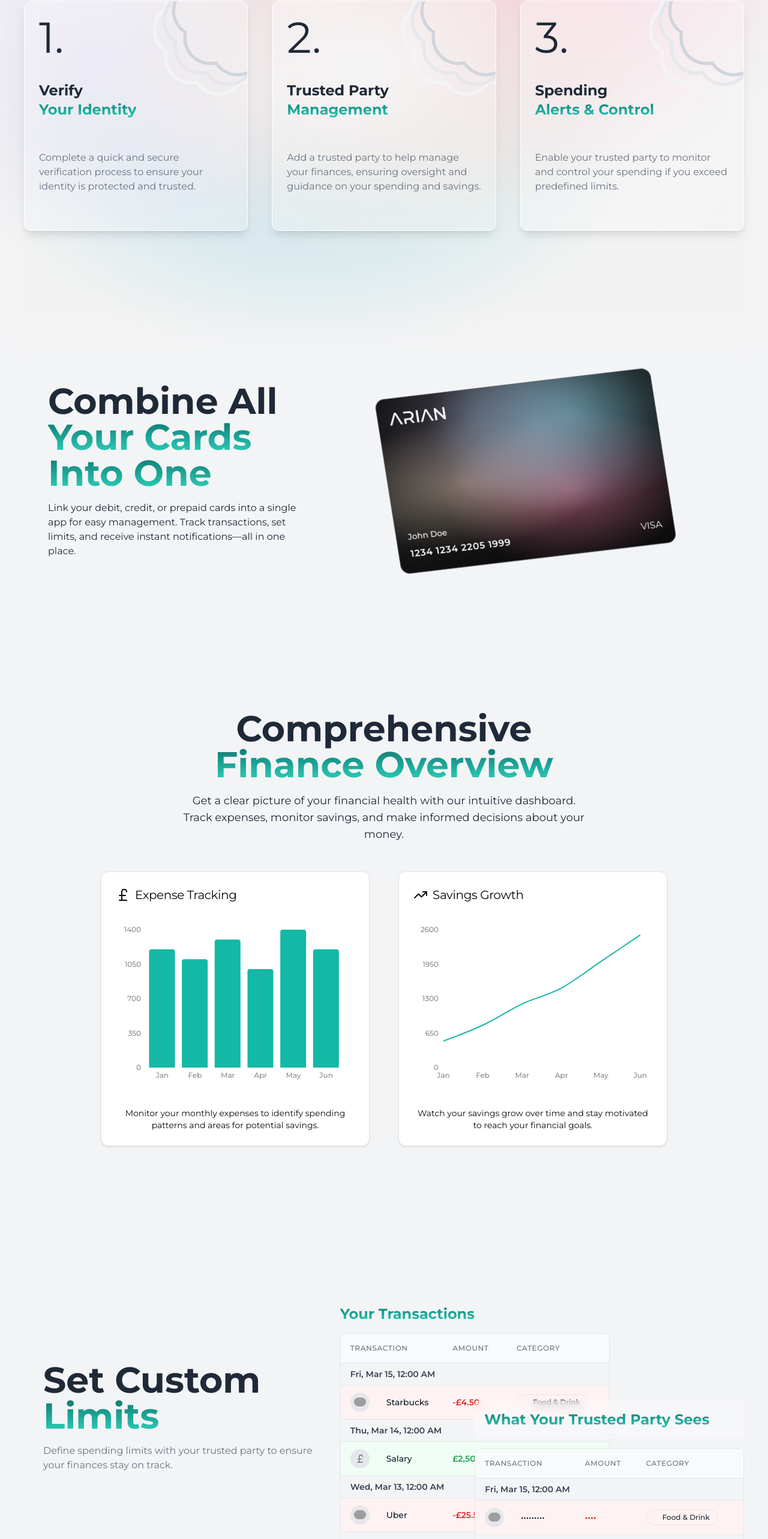
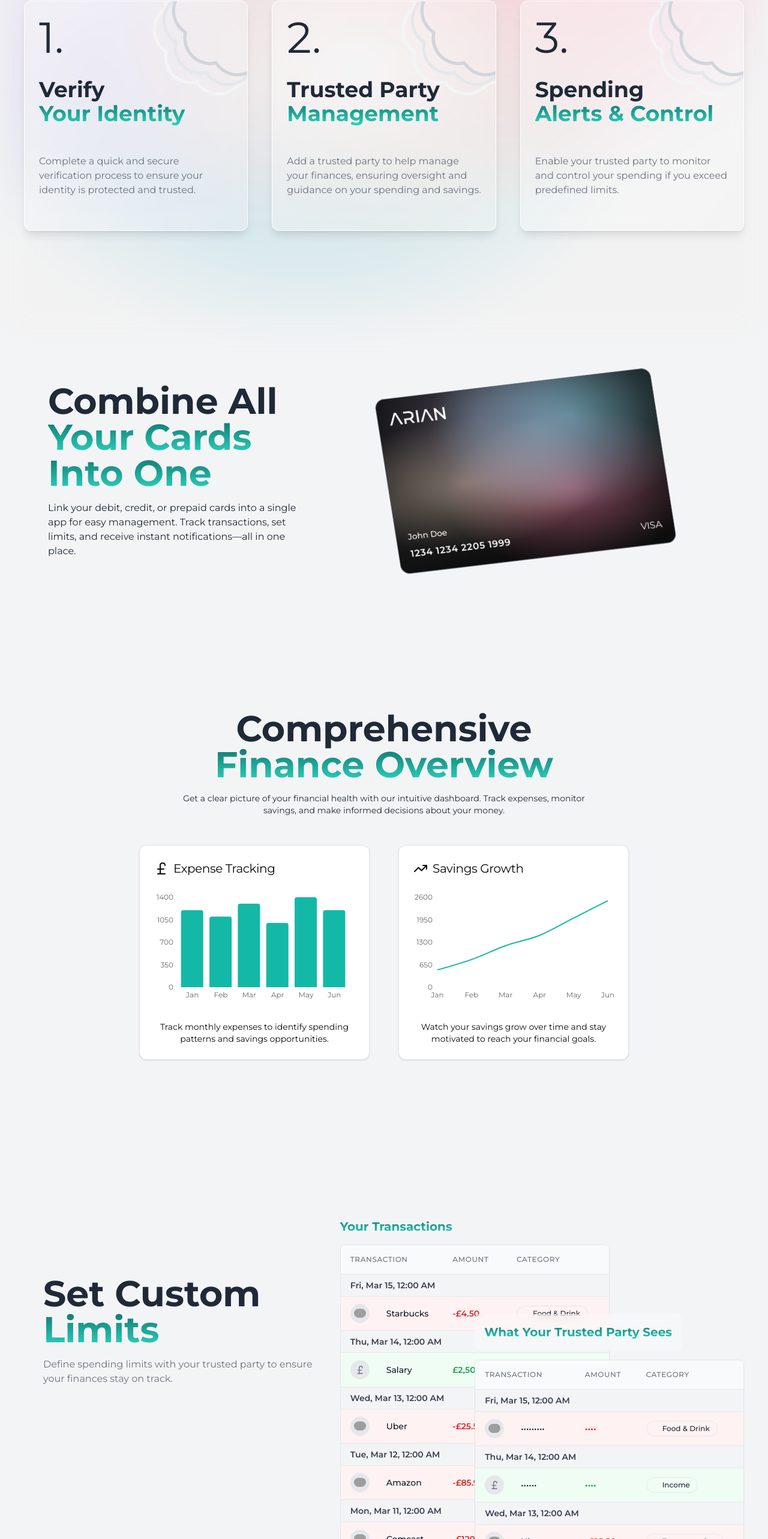
Before and after one commit to norvalbv/banking-app-website, a Next.js app: page / in a window 1280 px wide. Shown: the part 899-3465 px from the top of the page at 60% size. Built offline with nearby package versions, Linux system fonts and the light colour scheme; grey boxes are pictures that could not be loaded.

Commit message:
move responsive design

```diff
--- a/app/(main)/(home)/AccountSetupSteps/index.tsx
+++ b/app/(main)/(home)/AccountSetupSteps/index.tsx
@@ -15,17 +15,17 @@ const AccountSetupSteps = (): ReactElement => {
       <div className="flex flex-col items-center justify-center gap-6 md:gap-10 lg:flex-row">
         <Card
           cardKey="1."
-          headerProps={{ title: 'Verify', highlightedText: 'Your Identity', size: 'sm' }}
+          headerProps={{ title: 'Verify', highlightedText: 'Your Identity', size: 'md' }}
           paragraph={VERIFY_IDENTITY_DESCRIPTION}
         />
         <Card
           cardKey="2."
-          headerProps={{ title: 'Trusted Party', highlightedText: 'Management', size: 'sm' }}
+          headerProps={{ title: 'Trusted Party', highlightedText: 'Management', size: 'md' }}
           paragraph={TRUSTED_PARTY_DESCRIPTION}
         />
         <Card
           cardKey="3."
-          headerProps={{ title: 'Spending', highlightedText: 'Alerts & Control', size: 'sm' }}
+          headerProps={{ title: 'Spending', highlightedText: 'Alerts & Control', size: 'md' }}
           paragraph={ALERTS_DESCRIPTION}
         />
       </div>
--- a/app/(main)/(home)/AlertsSection/DataPoints/Transactions/index.tsx
+++ b/app/(main)/(home)/AlertsSection/DataPoints/Transactions/index.tsx
@@ -5,23 +5,21 @@ import React, { ReactElement } from 'react';
 
 const Transactions = (): ReactElement => {
   return (
-    <div className="relative grid h-full w-full grid-cols-1 grid-rows-7 gap-2 sm:grid-cols-5 place-items-center">
-      <div className="absolute left-0 top-20 w-2/3">
-        <Header highlightedText="Your Transactions" size="sm" />
+    <div className="relative grid h-[30rem] lg:h-full w-full grid-cols-1 grid-rows-7 gap-2 sm:grid-cols-5 place-items-center">
+      <div className="absolute left-0 top-0 w-full lg:top-20 md:w-2/3">
+        <Header highlightedText="Your Transactions" size="xs" />
         <TransactionsTable transactions={transactionMockData} />
       </div>
-      <div className="absolute right-0 top-60 w-2/3">
+      <div className="absolute right-0 top-20 w-full lg:top-60 md:w-2/3">
         <Header
           highlightedText="What Your Trusted Party Sees"
-          size="sm"
-          className="rounded-lg bg-white/30 p-4 backdrop-blur"
+          size="xs"
+          className="rounded-lg bg-white/30 p-4 backdrop-blur w-fit"
         />
-        <div className="rounded-b-lg bg-white/30 backdrop-blur-lg">
           <TransactionsTable
             transactions={transactionMockData}
             blurCategories={['Income', 'Bills & Utilities', 'Food & Drink']}
           />
-        </div>
       </div>
     </div>
   );
--- a/app/(main)/(home)/AlertsSection/InfoSection/index.tsx
+++ b/app/(main)/(home)/AlertsSection/InfoSection/index.tsx
@@ -3,6 +3,7 @@ import { ReactElement, useMemo } from 'react';
 import CustomLimits from '../DataPoints/CustomLimits';
 import Transactions from '../DataPoints/Transactions';
 import Alerts from '../DataPoints/Alerts';
+import useWindowSize from '@/hooks/useWindowSize';
 
 export type ActiveSection = 'limits' | 'alerts' | 'transactions';
 
@@ -16,6 +17,7 @@ const InfoSection = ({
   activeSection,
   ...headerProps
 }: DetailsProps): ReactElement => {
+  const { width } = useWindowSize();
   const section = useMemo(() => {
     switch (activeSection) {
       case 'limits':
@@ -34,7 +36,7 @@ const InfoSection = ({
           <Header {...headerProps} size="lg" />
           <p className="mb-6 text-gray-500">{description}</p>
         </div>
-        <div className="lg:hidden">{section}</div>
+        {width < 1024 && section}
       </div>
     </div>
   );
--- a/app/(main)/(home)/CombineCards/index.tsx
+++ b/app/(main)/(home)/CombineCards/index.tsx
@@ -13,7 +13,7 @@ const CombineCards = () => {
   useEffect(() => {
     setIsClient(true);
     const handleResize = () => {
-      setCardSize(window.innerWidth > 900 ? 'lg' : 'sm');
+      setCardSize(window.innerWidth > 650 ? 'lg' : 'sm');
     };
 
     handleResize();
--- a/app/(main)/(home)/FinanceOverview/index.tsx
+++ b/app/(main)/(home)/FinanceOverview/index.tsx
@@ -17,12 +17,12 @@ const FinanceOverview = (): ReactElement => {
           as="h2"
           className="text-center"
         />
-        <p className="mb-8 max-w-2xl text-sm sm:mb-12 md:text-lg">
+        <p className="mb-8 max-w-2xl text-sm md:mb-12">
           Get a clear picture of your financial health with our intuitive dashboard. Track expenses,
           monitor savings, and make informed decisions about your money.
         </p>
-        <div className="mb-8 flex w-full flex-col items-center justify-center gap-8 sm:mb-16 sm:flex-row sm:gap-12">
-          <Card className="w-full max-w-md">
+        <div className="mb-8 md:mb-16 flex w-full flex-col md:flex-row items-center justify-center gap-8 md:gap-12 flex-wrap">
+          <Card className="w-full max-w-sm">
             <CardHeader>
               <CardTitle>
                 <Header
@@ -37,7 +37,7 @@ const FinanceOverview = (): ReactElement => {
             </CardHeader>
             <CardContent>
               <ChartContainer
-                className="h-[200px] w-full sm:h-[300px]"
+                className="h-[150px] sm:h-[200px] w-full"
                 config={{ expenses: { color: '#14b8a6' } }}
               >
                 <ResponsiveContainer width="100%" height="100%">
@@ -50,25 +50,24 @@ const FinanceOverview = (): ReactElement => {
                       { month: 'May', expenses: 1400 },
                       { month: 'Jun', expenses: 1200 },
                     ]}
-                    margin={{ top: 20, right: 20, left: 20, bottom: 20 }}
+                    margin={{ top: 10, right: 10, left: 10, bottom: 10 }}
                   >
                     <XAxis dataKey="month" axisLine={false} tickLine={false} />
                     <YAxis axisLine={false} tickLine={false} width={30} />
                     <Bar dataKey="expenses" fill="#14b8a6" radius={[4, 4, 0, 0]} />
                     <ChartTooltip
                       cursor={{ fill: 'rgba(20, 184, 166, 0.1)' }}
-                      content={<ChartTooltipContent />}
+                      content={<ChartTooltipContent unit="£" />}
                     />
                   </BarChart>
                 </ResponsiveContainer>
               </ChartContainer>
               <p className="mt-4 text-xs sm:text-sm">
-                Monitor your monthly expenses to identify spending patterns and areas for potential
-                savings.
+                Track monthly expenses to identify spending patterns and savings opportunities.
               </p>
             </CardContent>
           </Card>
-          <Card className="w-full max-w-md">
+          <Card className="w-full max-w-sm">
             <CardHeader>
               <CardTitle>
                 <Header
@@ -83,7 +82,7 @@ const FinanceOverview = (): ReactElement => {
             </CardHeader>
             <CardContent>
               <ChartContainer
-                className="h-[200px] w-full sm:h-[300px]"
+                className="h-[150px] sm:h-[200px] w-full"
                 config={{ savings: { color: '#14b8a6' } }}
               >
                 <ResponsiveContainer width="100%" height="100%">
@@ -96,7 +95,7 @@ const FinanceOverview = (): ReactElement => {
                       { month: 'May', savings: 2000 },
                       { month: 'Jun', savings: 2500 },
                     ]}
-                    margin={{ top: 20, right: 20, left: 20, bottom: 20 }}
+                    margin={{ top: 10, right: 10, left: 10, bottom: 10 }}
                   >
                     <XAxis dataKey="month" axisLine={false} tickLine={false} />
                     <YAxis axisLine={false} tickLine={false} width={30} />
@@ -109,7 +108,7 @@ const FinanceOverview = (): ReactElement => {
                     />
                     <ChartTooltip
                       cursor={{ stroke: '#14b8a6', strokeWidth: 2 }}
-                      content={<ChartTooltipContent />}
+                      content={<ChartTooltipContent unit="£" />}
                     />
                   </LineChart>
                 </ResponsiveContainer>
--- a/app/(main)/(home)/SecuritySection/index.tsx
+++ b/app/(main)/(home)/SecuritySection/index.tsx
@@ -9,7 +9,7 @@ import { SECURITY_DESCRIPTION } from './constants';
 
 const SecuritySection = (): ReactElement => {
   return (
-    <CardWrapper className="flex min-h-screen flex-col items-center justify-center px-4 py-8 md:flex-row md:px-8">
+    <CardWrapper className="flex h-[50rem] max-h-screen flex-col items-center justify-center px-4 py-8 md:flex-row md:px-8">
       <Lottie
         animationData={gradientBall}
         loop={true}
--- a/components/ui/Alert/index.tsx
+++ b/components/ui/Alert/index.tsx
@@ -56,7 +56,7 @@ Alert.displayName = 'Alert';
 
 const AlertTitle = React.forwardRef<HTMLParagraphElement, React.HTMLAttributes<HTMLHeadingElement>>(
   ({ className, ...props }, ref) => (
-    <h5 ref={ref} className={cn('text-sm font-semibold sm:text-base', className)} {...props} />
+    <h5 ref={ref} className={cn('text-xs font-semibold sm:text-base', className)} {...props} />
   )
 );
 AlertTitle.displayName = 'AlertTitle';
@@ -67,7 +67,7 @@ const AlertDescription = React.forwardRef<
 >(({ className, ...props }, ref) => (
   <div
     ref={ref}
-    className={cn('mt-1 text-xs text-gray-700 dark:text-gray-300 sm:text-sm', className)}
+    className={cn('mt-1 text-[0.6875rem] text-gray-700 dark:text-gray-300 sm:text-sm', className)}
     {...props}
   />
 ));
@@ -88,7 +88,7 @@ const AlertButton = React.forwardRef<
   >
     {props.children}
     <svg
-      className="-mr-0.5 ml-1 h-2 w-2 sm:h-3 sm:w-3"
+      className="-mr-0.5 ml-1 size-3"
       fill="currentColor"
       viewBox="0 0 20 20"
       aria-hidden="true"
--- a/components/ui/Chart/index.tsx
+++ b/components/ui/Chart/index.tsx
@@ -105,8 +105,9 @@ const ChartTooltipContent = React.forwardRef<
       indicator?: 'line' | 'dot' | 'dashed';
       nameKey?: string;
       labelKey?: string;
+      unit?: string;
     }
->(({ active, payload, className, hideIndicator = false, label, color }, ref) => {
+>(({ active, payload, className, hideIndicator = false, label, color, unit }, ref) => {
   if (!active || !payload?.length) {
     return null;
   }
@@ -128,6 +129,7 @@ const ChartTooltipContent = React.forwardRef<
           <div className="h-3 w-3 rounded-full" style={{ backgroundColor: color || item.color }} />
         )}
         <span className="font-medium tabular-nums">
+          {unit && ` ${unit}`}
           {typeof value === 'number' ? value.toLocaleString() : value}
         </span>
       </div>
--- a/components/ui/TransactionTable/index.tsx
+++ b/components/ui/TransactionTable/index.tsx
@@ -11,6 +11,7 @@ import { transactionCategoryStyles } from '@/lib/constants';
 import { PoundSterling } from 'lucide-react';
 import Image from 'next/image';
 import type { Transaction } from '@/lib/types';
+import React from 'react';
 
 type CategoryBadgeProps = {
   category: string;
@@ -64,7 +65,7 @@ const TransactionsTable = ({ transactions, blurCategories = [] }: TransactionTab
   };
 
   return (
-    <div className="overflow-x-auto rounded-lg border border-gray-200 shadow-sm">
+    <div className="overflow-x-auto rounded-lg border border-gray-200 shadow-sm scale-75 sm:scale-100">
       <Table>
         <TableHeader className="bg-gray-50">
           <TableRow>
@@ -81,10 +82,10 @@ const TransactionsTable = ({ transactions, blurCategories = [] }: TransactionTab
         </TableHeader>
         <TableBody>
           {Object.entries(groupedTransactions).map(([date, dateTransactions]) => (
-            <>
-              <TableRow key={date}>
+            <React.Fragment key={date}>
+              <TableRow>
                 <TableCell
-                  colSpan={4}
+                  colSpan={3}
                   className="bg-gray-100 px-4 py-2 text-sm font-semibold text-gray-700"
                 >
                   {formatDateTime(new Date(date)).dateTime}
@@ -126,7 +127,6 @@ const TransactionsTable = ({ transactions, blurCategories = [] }: TransactionTab
                         </div>
                       </div>
                     </TableCell>
-
                     <TableCell
                       className={cn(
                         'whitespace-nowrap px-4 py-3 text-sm font-semibold',
@@ -135,14 +135,13 @@ const TransactionsTable = ({ transactions, blurCategories = [] }: TransactionTab
                     >
                       {blurAmount(isDebit ? `-${amount}` : amount, t.category)}
                     </TableCell>
-
                     <TableCell className="whitespace-nowrap px-4 py-3">
                       <CategoryBadge category={t.category} />
                     </TableCell>
                   </TableRow>
                 );
               })}
-            </>
+            </React.Fragment>
           ))}
         </TableBody>
       </Table>
```
Also changed, not shown: app/(main)/(home)/AlertsSection/DataPoints/Alerts/index.tsx (+6 -6 lines), components/ui/BankCard/index.tsx (+4 -4 lines), hooks/useWindowSize.ts (added, +26 -0 lines).
